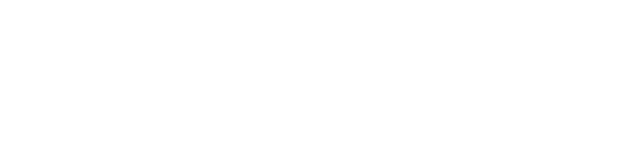
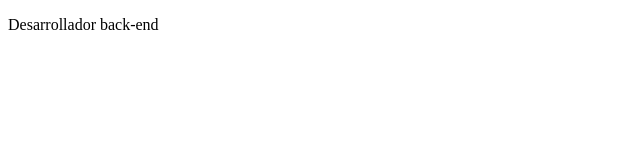
Before and after one commit to joselitopapi14/numero-Secreto, a plain HTML site: page contact.html in a window 1280 px wide. Shown: the whole page, without its empty margins (0-640 px from the left). Drawn offline with Linux system fonts and the light colour scheme.

Commit message:
prueba merge

```diff
--- a/contact.html
+++ b/contact.html
@@ -6,6 +6,6 @@
     <title>Document</title>
 </head>
 <body>
-
+    <p>Desarrollador back-end</p>
 </body>
 </html>
```
